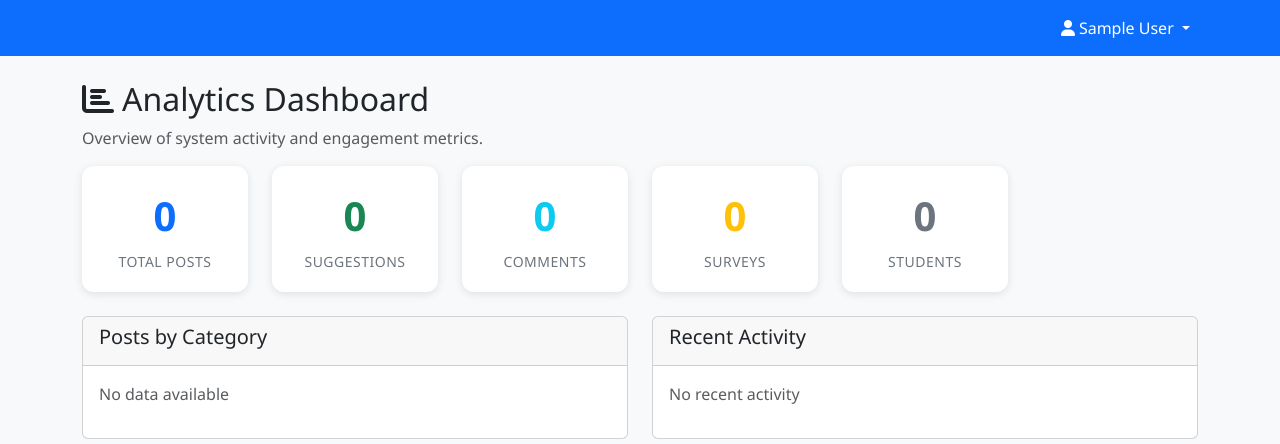
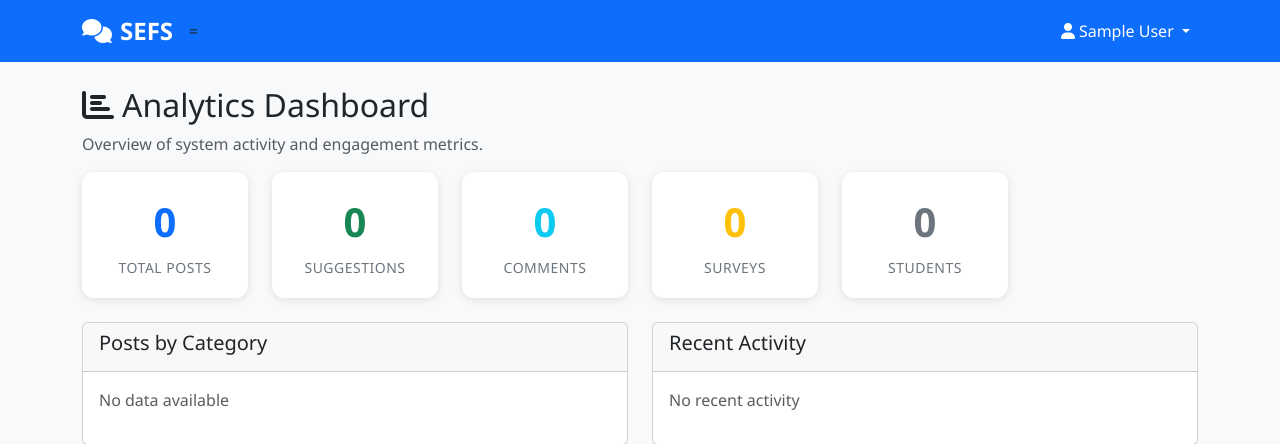
Before and after one commit to Xeidonn/CSG-Student-Engagement-and-Feedback-System-SEFS-, a PHP site: page /admin.php in a window 1280 px wide. Shown: the top 444 px of the page. Run offline with PHP 8.4, Linux system fonts and the light colour scheme; the visitor is signed in with stand-in values (Sample User, id 1); data that the repository does not hold is empty.

Commit message:
Update admin.php

```diff
--- a/admin.php
+++ b/admin.php
@@ -92,6 +92,7 @@ function timeAgo($datetime) {
     <!-- Navigation -->
     <nav class="navbar navbar-expand-lg navbar-dark bg-primary sticky-top">
         <div class="container">
+            <a class="navbar-brand fw-bold"><i class="fas fa-comments me-2"></i>SEFS</a>=
            <div class="navbar-nav ms-auto">
     <div class="dropdown">
         <a class="nav-link dropdown-toggle text-white" href="#" role="button" data-bs-toggle="dropdown">
```
